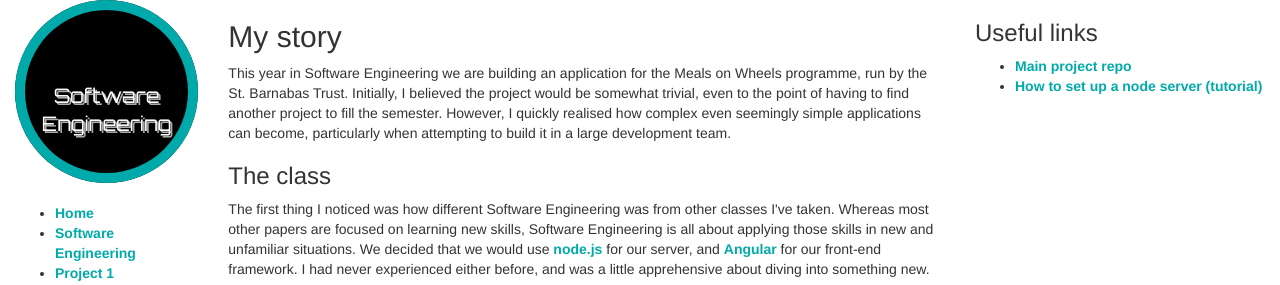
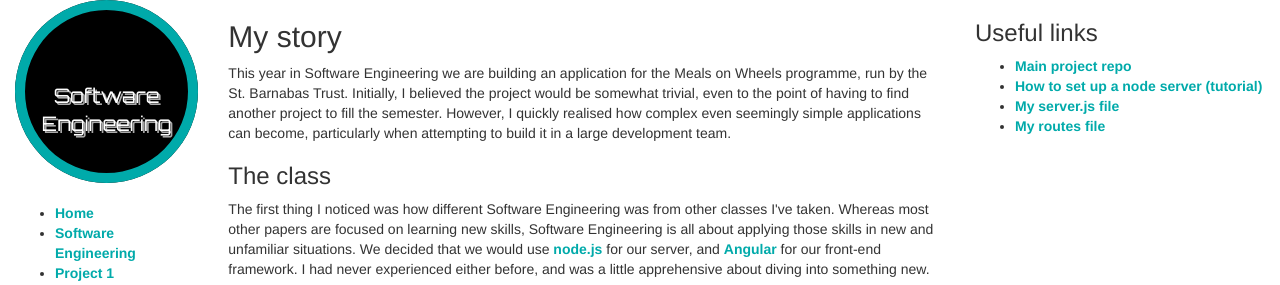
Before and after one commit to dfenders/portfolio, a Jekyll site: the page built from soften.html, in a window 1280 px wide. Shown: the top 285 px of the page. Built offline with Jekyll 4.4.1, drawn with Linux system fonts in a browser that asks for light colours.

Commit message:
Update soften.html

```diff
--- a/soften.html
+++ b/soften.html
@@ -6,6 +6,10 @@ links:
     url: https://github.com/dfenders/mealsOnWheels
   - name: How to set up a node server (tutorial)
     url: https://www.digitalocean.com/community/tutorials/how-to-set-up-a-node-js-application-for-production-on-ubuntu-14-04
+  - name: My server.js file
+    url: https://github.com/dfenders/mealsOnWheels/blob/master/node/server.js
+  - name: My routes file
+    url: https://github.com/dfenders/mealsOnWheels/blob/master/node/router/main.js
 ---
 
 <p>
```
